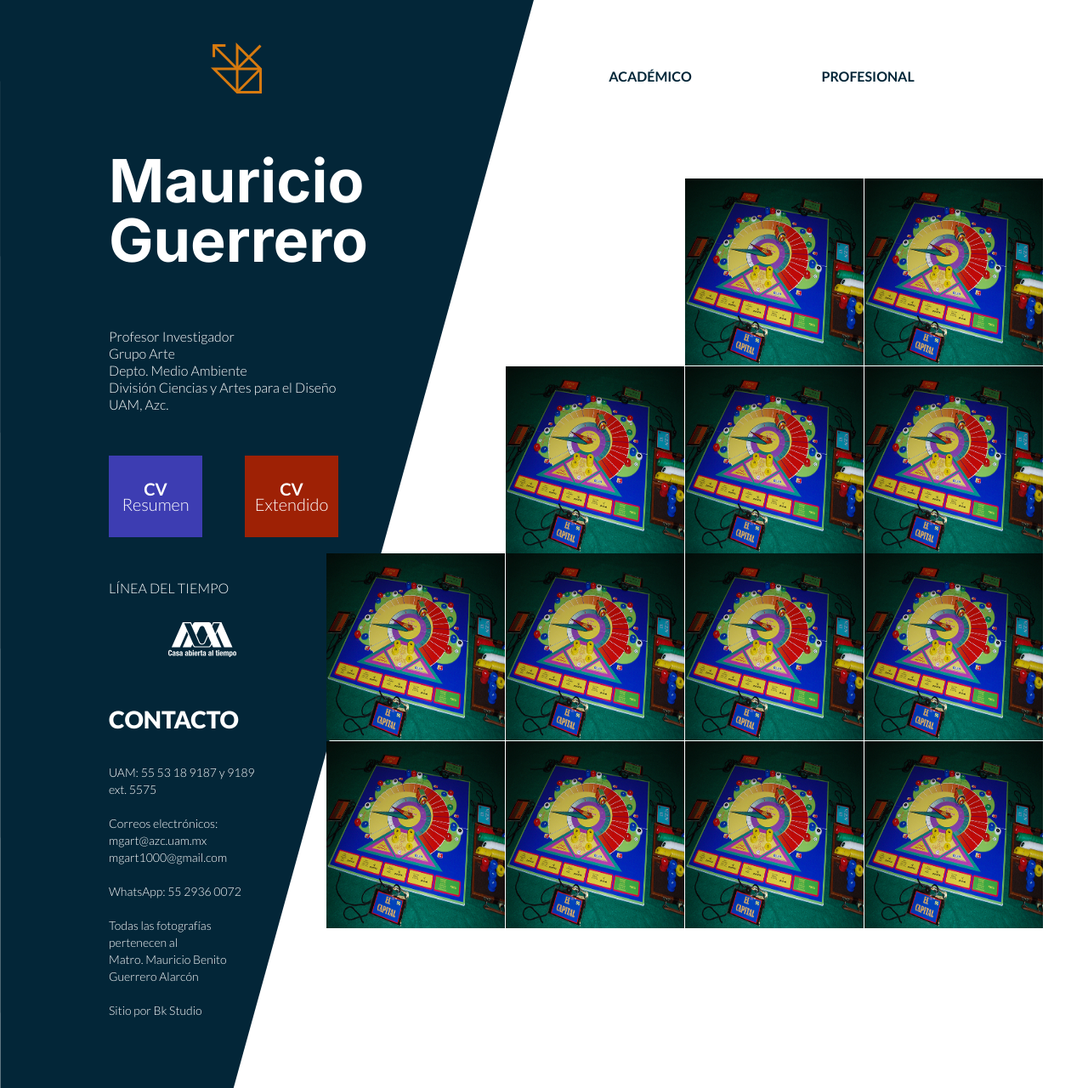
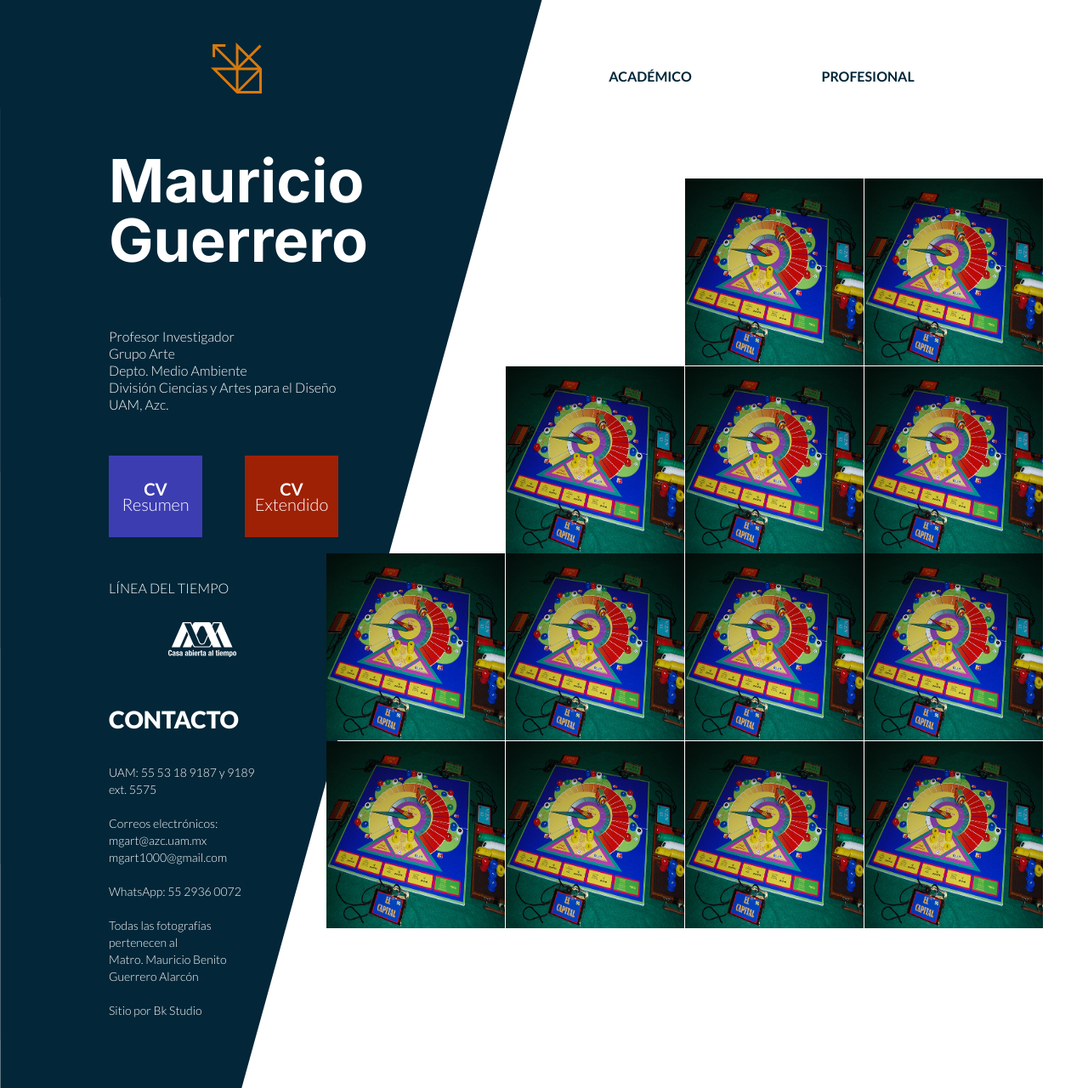
Before and after one commit to RavenAoiffe/MBGA, a PHP site: page / in a window 1280 px wide. Shown: the whole page at 85% size. Run offline with PHP 8.4, Linux system fonts and the light colour scheme.

Commit message:
Arreglo del background

```diff
--- a/build/css/app.css
+++ b/build/css/app.css
@@ -54,7 +54,10 @@ nav .logo-nombre {
   left: 0;
   z-index: -1;
   object-fit: cover;
-  height: 160%; }
+  height: 160%;
+  background-image: url("../img/diagonal.svg");
+  background-size: cover;
+  width: 100%; }
 
 .enlaces {
   width: 50%;
--- a/index.html
+++ b/index.html
@@ -134,7 +134,7 @@
     </div>
 
 
-    <img class="diagonal" src="build/img/diagonal.svg"  alt="diagonal">
+    <div class="diagonal"></div>
 </body>
 
 </html>
--- a/src/scss/layout/_nav.scss
+++ b/src/scss/layout/_nav.scss
@@ -19,6 +19,9 @@ nav {
     z-index: -1;
     object-fit: cover;
     height:160%;
+    background-image: url('../img/diagonal.svg');
+    background-size: cover;
+    width: 100%;
 }
 
 .enlaces {
```
